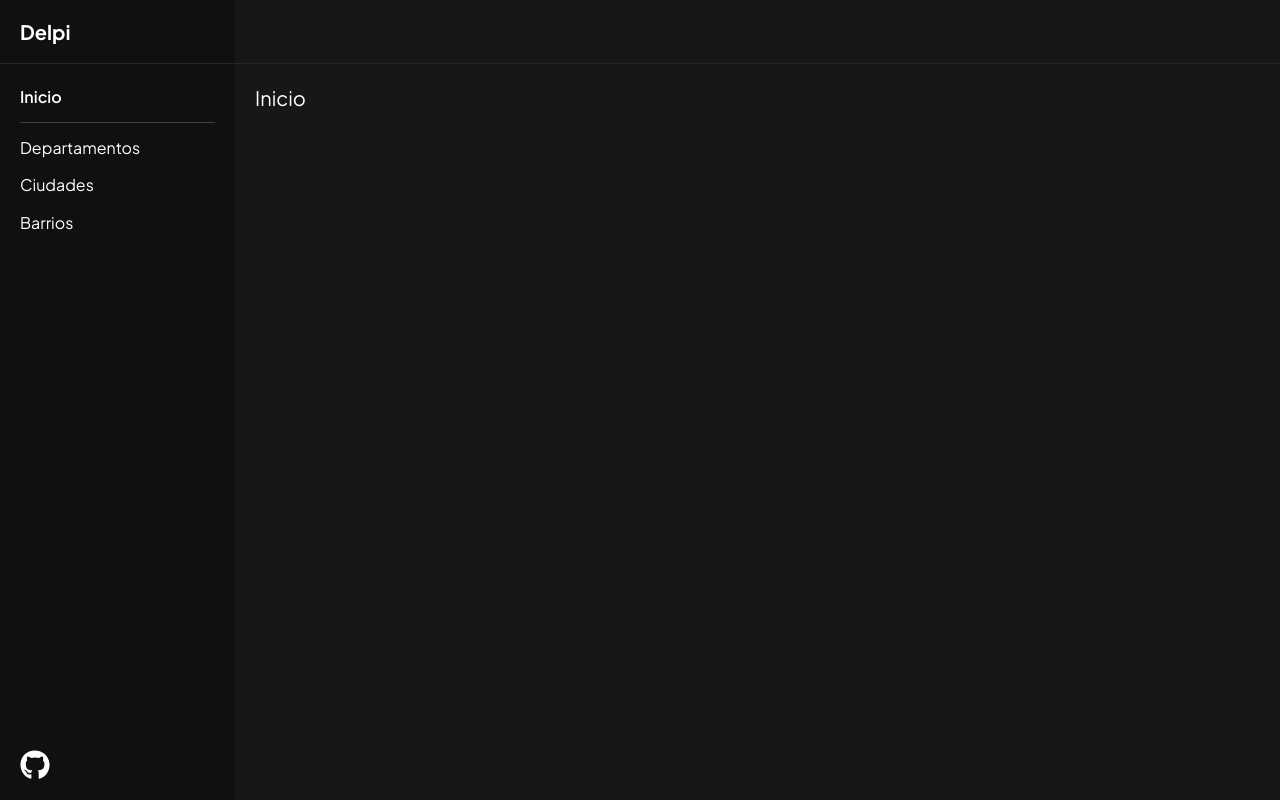
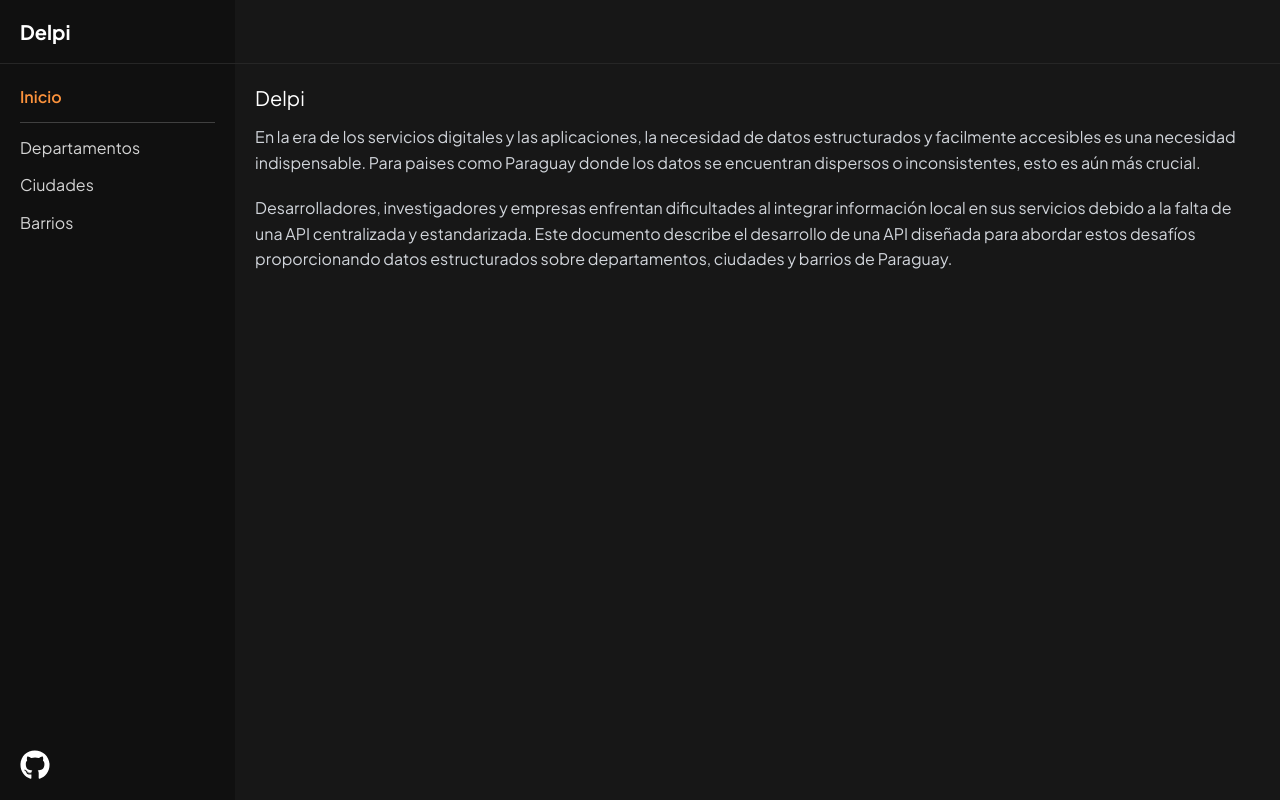
Before and after one commit to falcondpr/delpi, a React (Vite) app in the folder site/: page / in a window 1280 px wide. Built offline with nearby package versions, Linux system fonts and the light colour scheme; no server answers.

Commit message:
feat: info in homeview

```diff
--- a/site/src/components/Sidebar.tsx
+++ b/site/src/components/Sidebar.tsx
@@ -30,10 +30,10 @@ export default function Sidebar() {
         <Link
           to="/"
           className={clsx(
-            "text-white",
+            "",
             pathname === "/"
               ? "font-semibold text-orange-400"
-              : "text-neutral-400/80"
+              : "text-neutral-300"
           )}
         >
           Inicio
@@ -46,10 +46,10 @@ export default function Sidebar() {
             key={route.name}
             to={route.route}
             className={clsx(
-              "text-white",
+              "",
               pathname === route.route
                 ? "font-semibold text-orange-400"
-                : "text-neutral-400/80"
+                : "text-neutral-300"
             )}
           >
             {route.name}
--- a/site/src/screens/Home.tsx
+++ b/site/src/screens/Home.tsx
@@ -4,7 +4,25 @@ export default function Home() {
   return (
     <Layout>
       <div className="p-5">
-        <p className="text-white text-xl">Inicio</p>
+        <h1 className="text-white text-xl">Delpi</h1>
+
+        <p className="text-gray-300 mt-3">
+          En la era de los servicios digitales y las aplicaciones, la
+          necesidad de datos estructurados y facilmente accesibles es
+          una necesidad indispensable. Para paises como Paraguay donde
+          los datos se encuentran dispersos o inconsistentes, esto es
+          aún más crucial.
+        </p>
+
+        <p className="text-gray-300 mt-5">
+          Desarrolladores, investigadores y empresas enfrentan
+          dificultades al integrar información local en sus servicios
+          debido a la falta de una API centralizada y estandarizada.
+          Este documento describe el desarrollo de una API diseñada
+          para abordar estos desafíos proporcionando datos
+          estructurados sobre departamentos, ciudades y barrios de
+          Paraguay.
+        </p>
       </div>
     </Layout>
   );
```
